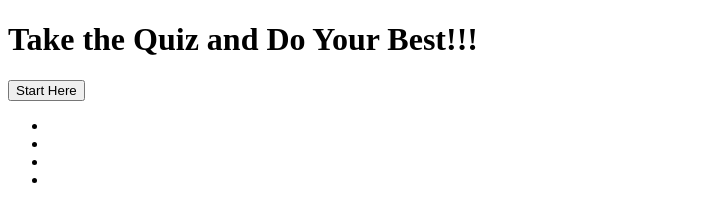
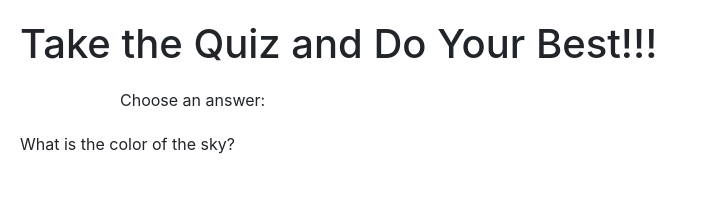
Before and after one commit to specilaist/Test-Quiz, a plain HTML site: page index.html in a window 1280 px wide. Both pictures are taken after a click on the button "Start Here". Shown: the whole page, without its empty margins (0-710 px from the left). Drawn offline with nearby package versions, Linux system fonts and the light colour scheme.

Commit message:
Question appears after test buttom, CSS is linked

```diff
--- a/index.html
+++ b/index.html
@@ -4,28 +4,30 @@
       <meta charset="UTF-8">
       <meta name="viewport" content="width=device-width, initial-scale=1.0">
       <title> Code Quiz</title>
+      <link rel="stylesheet" href="https://maxcdn.bootstrapcdn.com/bootstrap/4.0.0/css/bootstrap.min.css"/>
+      <link rel="stylesheet" href="style.css"/>
+
 </head>
 <body>
       <h1 class="header">
             Take the Quiz and Do Your Best!!!
       </h1>
-      <div class="header" id="instructions">
-            <button class="start" onclick="startquiz()">Start Here</button>
-
+      <div class="header row" id="instructions">
+            <span class="col-12">Please take the test by clicking the start button. You will have 30 seconds to complete each question.</span>
+            <button class="col-110 start" onclick="startQuiz()">Start Here</button>
       </div>
-      <div>
-            <ul>
-                  <li></li>
-                  <li></li>
-                  <li></li>
-                  <li></li>
-            </ul>
-
+      <div id="container">
       </div>
 
-</body>
-
-<script src="quiz.js">
+      <script
+    src="https://code.jquery.com/jquery-3.5.1.js"
+    integrity="sha256-QWo7LDvxbWT2tbbQ97B53yJnYU3WhH/C8ycbRAkjPDc="
+    crossorigin="anonymous"></script>
+      <script src="https://cdnjs.cloudflare.com/ajax/libs/moment.js/2.27.0/moment.min.js">
+      </script>
+      <script src="quiz.js">
 
 </script>
+
+</body>
 </html>
--- a/quiz.js
+++ b/quiz.js
@@ -1,6 +1,3 @@
-const $instructions = document.querySelector('#instructions');
-const $questions = document.createElement('<div>');
-
 var questions = [
       {
             question: 'What is the color of the sky?',
@@ -8,39 +5,75 @@ var questions = [
             choice: ['the sky is red', 'the sky is blue', 'the sky is green', 'the sky is brown']
       },
       {
-            question: 'What is the color of the sky?',
-            answers: 'the sky is blue',
-            choice: ['the sky is red', 'the sky is blue', 'the sky is green', 'the sky is brown']
+            question: 'What sound does a dog make?',
+            answers: 'Woof',
+            choice: ['Quack', 'Moo', 'Roar', 'Woof']
       },
       {
-            question: 'What is the color of the sky?',
-            answers: 'the sky is blue',
-            choice: ['the sky is red', 'the sky is blue', 'the sky is green', 'the sky is brown']
+            question: 'How many apples is a dozen?',
+            answers: '12',
+            choice: ['8', '12', '4', '9']
       },
       {
-            question: 'What is the color of the sky?',
-            answers: 'the sky is blue',
-            choice: ['the sky is red', 'the sky is blue', 'the sky is green', 'the sky is brown']
+            question: 'What is the color of milk?',
+            answers: 'White',
+            choice: ['Purple', 'White', 'Orange', 'Red']
       },
       {
-            question: 'What is the color of the sky?',
-            answers: 'the sky is blue',
-            choice: ['the sky is red', 'the sky is blue', 'the sky is green', 'the sky is brown']
+            question: 'What type of shape is a tire?',
+            answers: 'Circle',
+            choice: ['Circle', 'Square', 'Triangle', 'Hexagon']
       },
       {
-            question: 'What is the color of the sky?',
-            answers: 'the sky is blue',
-            choice: ['the sky is red', 'the sky is blue', 'the sky is green', 'the sky is brown']
+            question: 'What do people drink?',
+            answers: 'Water',
+            choice: ['Sand', 'Air', 'Metal', 'Water']
       },
+];
 
-]
+
+const $submitButton = $('#submitButton')
+
+
 
 var right = 0;
 var wrong = 0;
 
-for (var i = 0; i < questions.length; i++) {
-      document.createElement('<div>').textContent = questions[i].question;
+function startQuiz() {
+      const testInstructions = alert('Please make sure to hit submit after each answer');
+      var output = [];
+      const $instructions = $('#instructions');
+      const $answers = $('#container');
+      for (var i = 0; i < questions.length; i++) {
+            $instructions.text('Choose an answer:');
+            testQuestion = questions[i].question;
+            console.log(testQuestion);
+            $('#container').addClass('.css');
+            $('#container').text(testQuestion);
+            for (var i = 0; i < 4; i++) {
+                  var answer = $('<div>');
+                  answer.addClass('.answerss');
+                  $answers.append(answer);
+
+            } return;
+
+            // $questions.append('#container');
+            // answers = [];
+
+      }
+            // on click listener
+
+      var submit = $('<button>').text('submit').addId
+      $instructions.append(submit)
+
+
 }
 
 
-console.log(questions[0].question);
+// we want to target the questions object
+// we want the question key to be read
+// we want to create four choices with button attributes
+// if the test taker gets it wrong/right an alert pops up telling them
+// an alert tells them how many right/wrong they have
+// At the end of the test they receive a final grade
+// they can add their name and include it as a highscore
--- /dev/null
+++ b/style.css
@@ -0,0 +1,9 @@
+body {
+      padding: 20px;
+}
+
+#instructions {
+      margin: 20px;
+      margin-left: 100px;
+
+}
```
